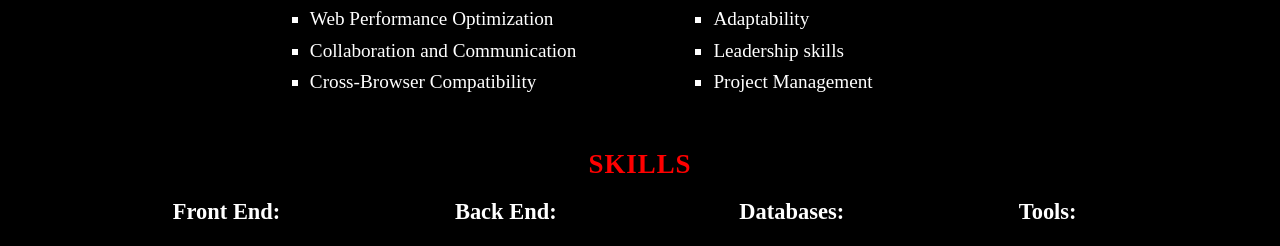
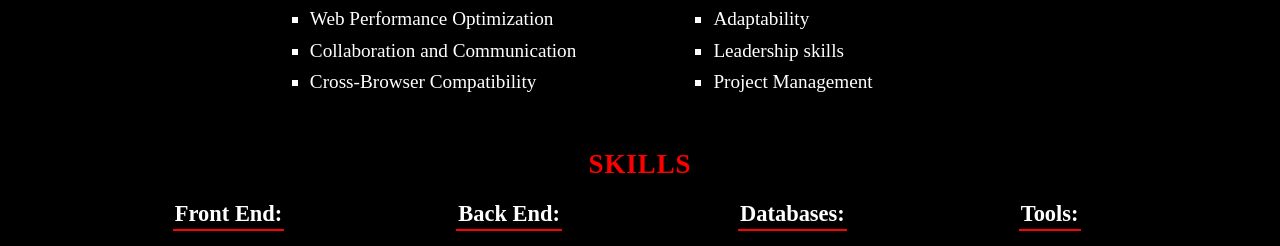
Before and after one commit to pramirez2328/mySite, a plain HTML site: page pages/resume.html in a window 1280 px wide. Shown: the part 694-940 px from the top of the page. Drawn offline with Linux system fonts and the light colour scheme; a web font is replaced by a local one.

Commit message:
fix bugs

```diff
--- a/pages/resume.html
+++ b/pages/resume.html
@@ -85,8 +85,7 @@
           <h2 class="section-titles">SKILLS</h2>
           <div id="skills">
             <div>
-              <h3>Front End:</h3>
-              <div class="list-underline"></div>
+              <h3 class="list-underline">Front End:</h3>
               <p>HTML5</p>
               <p>CSS3</p>
               <p>JavaScript</p>
@@ -98,8 +97,7 @@
               <p>Tailwind CSS</p>
             </div>
             <div class="right-side-skill">
-              <h3>Back End:</h3>
-              <div class="list-underline"></div>
+              <h3 class="list-underline">Back End:</h3>
               <p>Node.js</p>
               <p>Express.js</p>
               <p>Python</p>
@@ -109,16 +107,14 @@
               <p>TypeScript</p>
             </div>
             <div class="skill-bottom">
-              <h3>Databases:</h3>
-              <div class="list-underline"></div>
+              <h3 class="list-underline">Databases:</h3>
               <p>SQL</p>
               <p>SQLite</p>
               <p>PostgreSQL</p>
               <p>Mongo DB</p>
             </div>
             <div class="right-side-skill skill-bottom">
-              <h3>Tools:</h3>
-              <div class="list-underline"></div>
+              <h3 class="list-underline">Tools:</h3>
               <p>Git</p>
               <p>GitHub</p>
               <p>Jira</p>
--- a/style/resume/resume.css
+++ b/style/resume/resume.css
@@ -159,6 +159,18 @@
   width: fit-content;
 }
 
+.job-separator {
+  width: 100%;
+  margin: 1em 0;
+}
+
+.list-underline {
+  border-bottom: 2px solid red;
+  padding-bottom: 5px;
+  width: fit-content;
+  padding: 2px;
+}
+
 #section5 {
   width: 80%;
   margin: auto;
```
